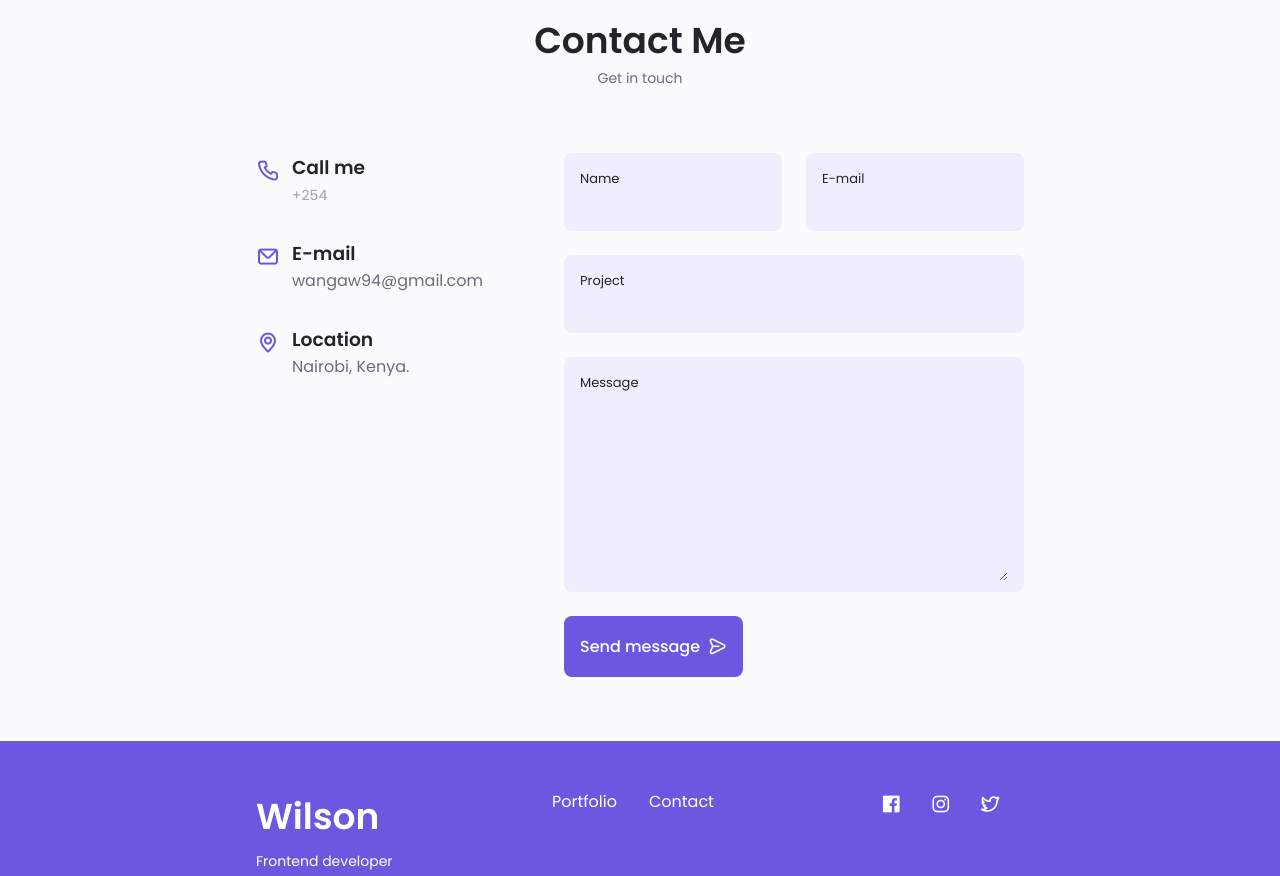
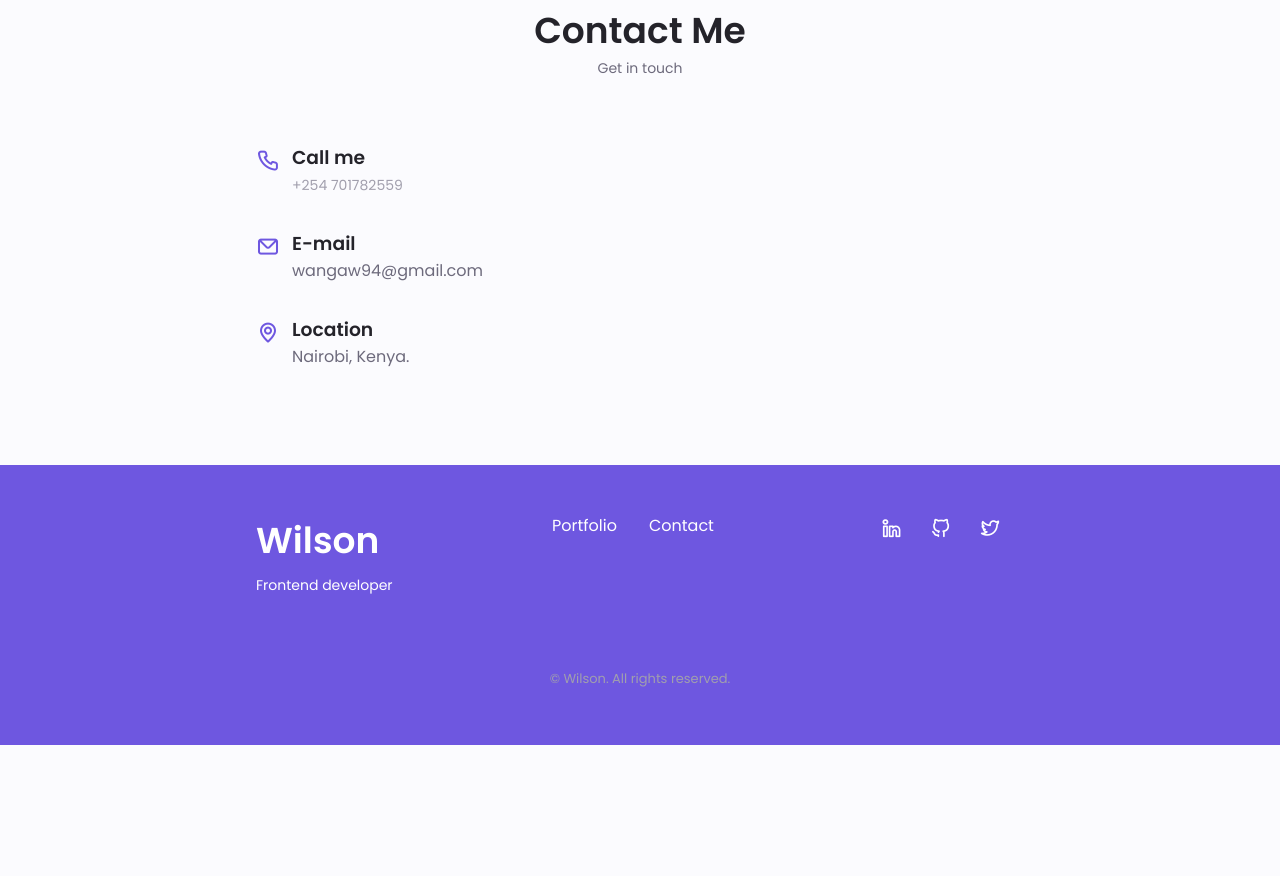
Before and after one commit to Wilson-Omondi/Portfolio, a plain HTML site: page index.html in a window 1280 px wide. Shown: the part 2998-3874 px from the top of the page. After the commit the page ends 3791 px from the top, so only its background shows below. Drawn offline with nearby package versions, Linux system fonts and the light colour scheme.

Commit message:
Simple Edits

```diff
--- a/index.html
+++ b/index.html
@@ -265,7 +265,7 @@
         <div class="swiper-wrapper">
           <!-- ========Portfolio 1 -->
           <div class="portfolio__content grid swiper-slide">
-            <img src="assets/img/portfolio1.jpg" alt="" class="portfolio__img">
+            <img src="assets/img/screen-1.jpg" alt="" class="portfolio__img">
 
             <div class="portfolio_">
               <h3 class="portfolio__title">Movie Hub</h3>
@@ -279,7 +279,7 @@
 
           <!--========= Portfolio 2=========== -->
           <div class="portfolio__content grid swiper-slide">
-            <img src="assets/img/portfolio2.jpg" alt="" class="portfolio__img">
+            <img src="assets/img/screen-2.jpg" alt="" class="portfolio__img">
 
             <div class="portfolio_">
               <h3 class="portfolio__title">Expense Tracker</h3>
@@ -293,7 +293,7 @@
 
           <!-- ============= Portfolio 3 ============== -->
           <div class="portfolio__content grid swiper-slide">
-            <img src="assets/img/portfolio3.jpg" alt="" class="portfolio__img">
+            <img src="assets/img/screen-3.jpg" alt="" class="portfolio__img">
 
             <div class="portfolio_">
               <h3 class="portfolio__title">Dice Game</h3>
@@ -350,7 +350,7 @@
 
             <div>
               <h3 class="contact__title">Call me</h3>
-              <span class="contact__subtitle">+254</span>
+              <span class="contact__subtitle">+254 701782559</span>
             </div>
           </div>
 
@@ -373,7 +373,7 @@
           </div>
         </div>
 
-        <form action="" class="contact__form grid">
+        <!-- <form action="" class="contact__form grid">
           <div class="contact__inputs grid">
             <div class="contact__content">
               <label for="" class="contact__label">Name</label>
@@ -402,7 +402,7 @@
               <i class="uil uil-message button__icon"></i>
             </a>
           </div>
-        </form>
+        </form> -->
 
       </div>
     </section>
@@ -432,12 +432,21 @@
         </ul>
 
         <div class="footer__socials">
-          <a href="http://facebook.com" target="_blank" class="footer__social">
+
+          <a href="http://linkedin.com/" target="_blank" class="footer__social">
+            <i class="uil uil-linkedin-alt"></i>
+          </a>
+
+          <a href="http://github.com/Wilson-Omondi" target="_blank" class="footer__social">
+            <i class="uil uil-github-alt"></i>
+          </a>
+
+          <!-- <a href="http://facebook.com" target="_blank" class="footer__social">
             <i class="uil uil-facebook"></i>
-          </a>
-          <a href="http://instagram.com" target="_blank" class="footer__social">
+          </a> -->
+          <!-- <a href="http://instagram.com" target="_blank" class="footer__social">
             <i class="uil uil-instagram"></i>
-          </a>
+          </a> -->
           <a href="http://twitter.com/" target="_blank" class="footer__social">
             <i class="uil uil-twitter-alt"></i>
           </a>
```
Also changed, not shown: Assets/img/portfolio1.jpg (deleted), Assets/img/portfolio2.jpg (deleted), Assets/img/portfolio3.jpg (deleted), Assets/img/screen-1.jpg (added), Assets/img/screen-2.jpg (added), Assets/img/screen-3.jpg (added).
